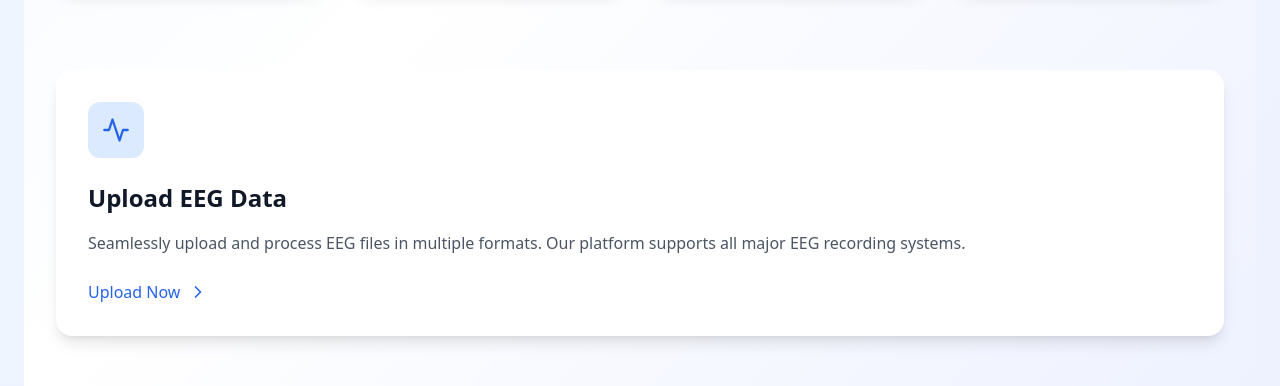
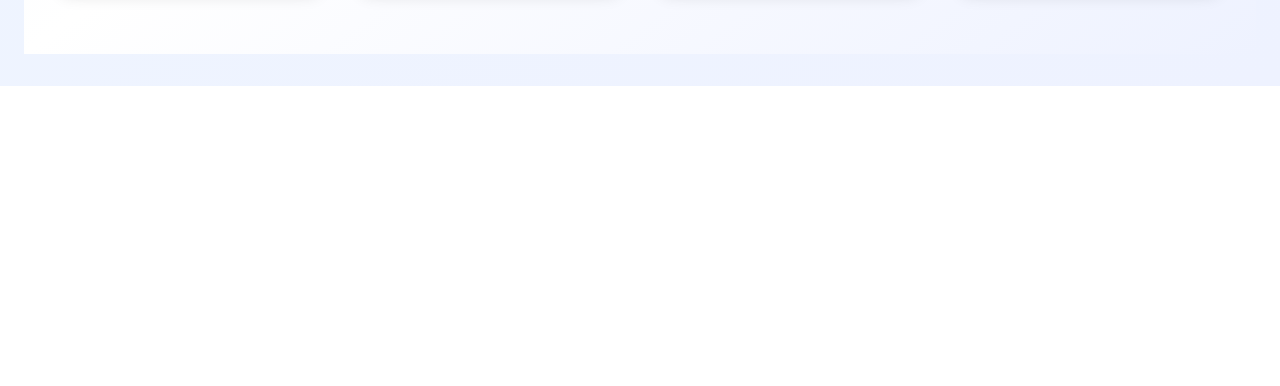
Before and after one commit to Codebybiya/EEGAPP, a React (Vite) app: page /home in a window 1280 px wide. Shown: the part 944-1330 px from the top of the page. After the commit the page ends 1030 px from the top, so only its background shows below. Built offline with nearby package versions, Linux system fonts and the light colour scheme.

Commit message:
feat: comment out features section in Home component for future updates

```diff
--- a/src/pages/Home.tsx
+++ b/src/pages/Home.tsx
@@ -135,7 +135,7 @@ export default function Home() {
         {/* Stats Section */}
 
         {/* Features Section */}
-        <div className="grid md:grid-cols-1 gap-8 mt-20">
+        {/* <div className="grid md:grid-cols-1 gap-8 mt-20">
           {features.map((feature, index) => (
             <div
               key={index}
@@ -161,7 +161,7 @@ export default function Home() {
               </button>
             </div>
           ))}
-        </div>
+        </div> */}
       </div>
     </div>
   );
```
